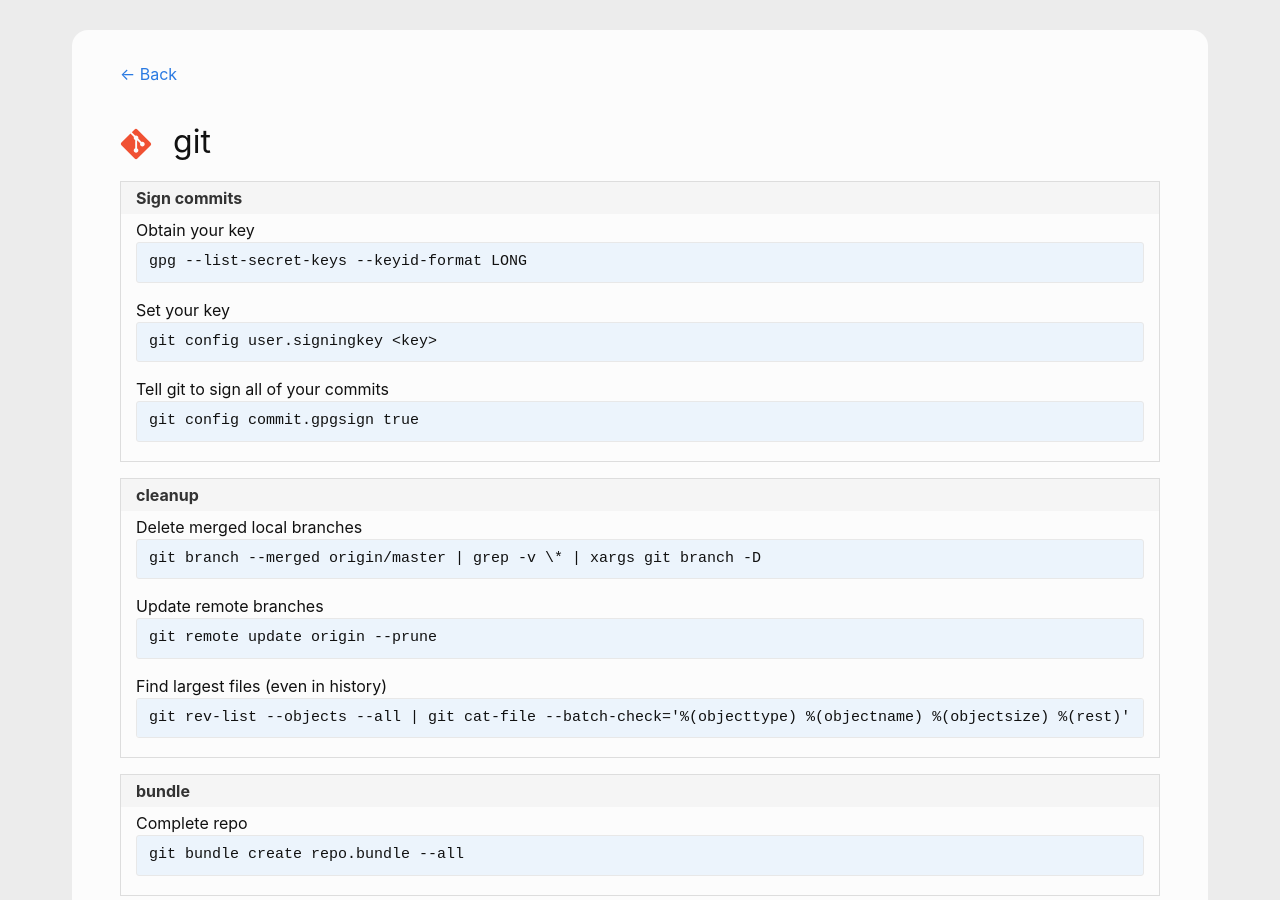
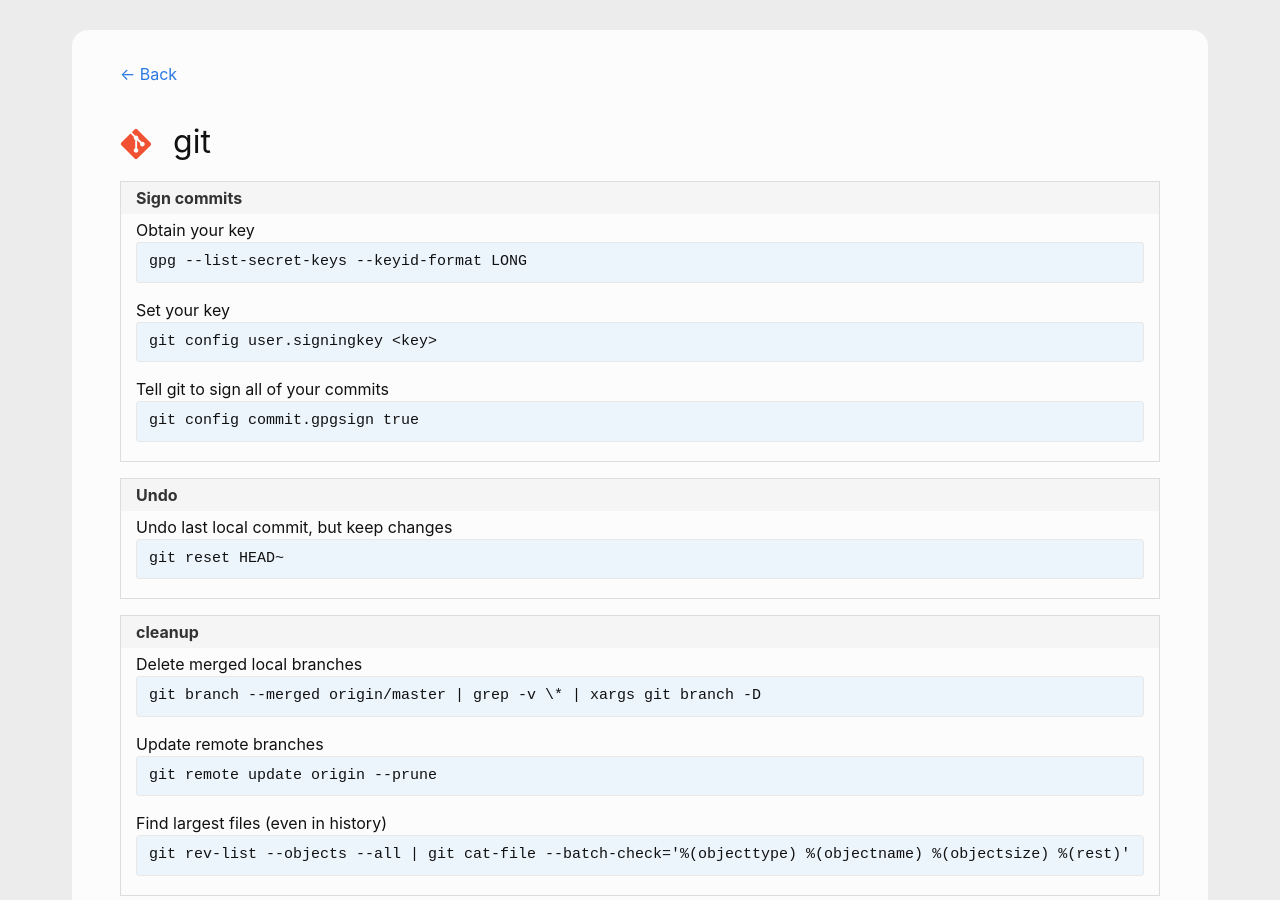
Before and after one commit to andreas-mausch/cheatsheets, a Jekyll site: the page built from _cheatsheets/git.md, in a window 1280 px wide and 900 px high. Built offline with Jekyll 4.4.1, drawn with Linux system fonts in a browser that asks for light colours.

Commit message:
Undo last commit

```diff
--- a/_cheatsheets/git.md
+++ b/_cheatsheets/git.md
@@ -8,6 +8,9 @@ section:
       Obtain your key: gpg --list-secret-keys --keyid-format LONG
       Set your key: "git config user.signingkey <key>"
       Tell git to sign all of your commits: git config commit.gpgsign true
+  - name: Undo
+    commands:
+      Undo last local commit, but keep changes: git reset HEAD~
   - name: cleanup
     commands:
       Delete merged local branches: git branch --merged origin/master | grep -v \* | xargs git branch -D
```
